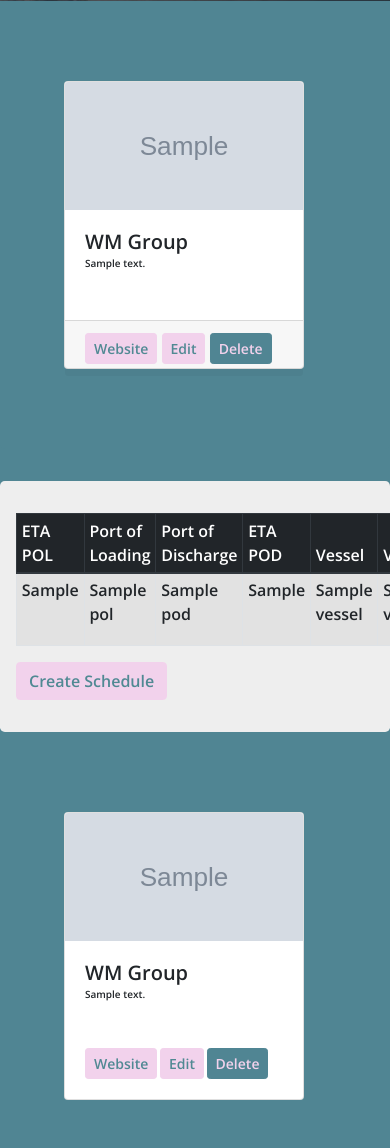
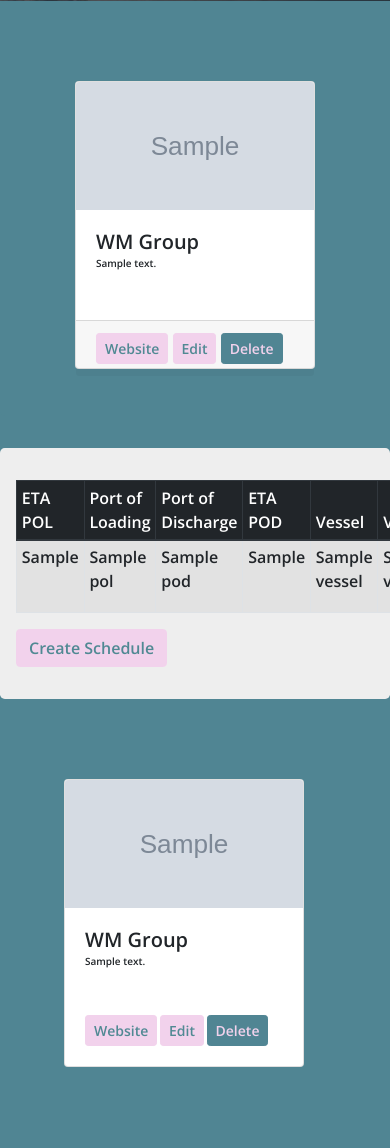
Before and after one commit to Shyan1943/project3, a Flask app: page / in a window 390 px wide; the page is wider, and only the part inside the window is pictured. Shown: the part 609-1757 px from the top of that part. After the commit the page ends 1676 px from the top of that part, so only its background shows below. Run offline with Flask 2, Linux system fonts and the light colour scheme; grey boxes marked "Sample" are stand-in pictures; a database or web service that is not in the repository returns one stand-in record (values such as "Sample title"); some libraries are stand-ins or nearby versions.

Commit message:
Fixed mobile responsive

```diff
--- a/static/style.css
+++ b/static/style.css
@@ -3,7 +3,6 @@
 body {
     background-color: #508593;
     font-family: "Open Sans", sans-serif;
-    height: 100%;
 }
 
 h1, label {
--- a/templates/home.template.html
+++ b/templates/home.template.html
@@ -5,14 +5,14 @@
 	<form class="form-inline d-lg-flex mb-3 justify-content-center" method="GET">
 		<input type="text" class="form-control" name="search_pol" placeholder="Port Of Loading"/>
 		<input type="text" class="form-control ml-1" name="search_pod" placeholder="Port Of Discharge"/>
-        <input type="submit" class="form-control ml-3" value="search"/>
+		<input type="submit" class="form-control ml-3" value="search" onclick="window.location='#result'"/>
     </form>
 </div>
 
 <div class="jumbotron">
 	<div class="row">
 		{% for i in images %}
-        <div class="col-sm-3">
+		<div class="card-deck col-lg-2.5 mx-auto">
 			<div class="card">
 				<img class="card-img-top" src="{{i.uploaded_image_url}}" alt="Member Company name"/>
 				<div class="card-body">
@@ -31,7 +31,7 @@
 	</div>
 </div>
 
-<div class="jumbotron table-responsive-lg">
+<div id="result" class="jumbotron table-responsive-lg">
 	<table class="table table-striped table-bordered table-hover table-sm">
 		<thead class="thead-dark">
 			<tr>
```
Also changed, not shown: README.md, static/image/hero2.jpg (deleted). Lines whose indentation alone changed are shown as unchanged.
